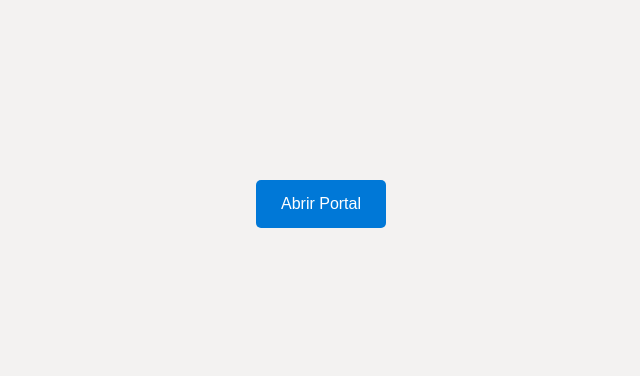
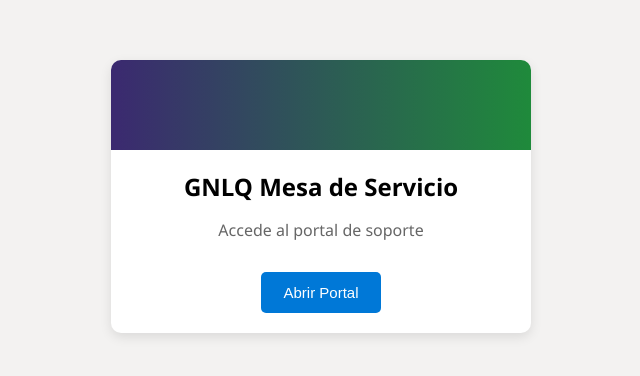
Before and after one commit to sergioa-chavez/sergioa-chavez.github.io, a plain HTML site: page index.html in a window 1280 px wide. Shown: the part 204-580 px from the top of the page, without its empty margins (319-959 px from the left). Drawn offline with Linux system fonts and the light colour scheme.

Commit message:
Update index.html

```diff
--- a/index.html
+++ b/index.html
@@ -2,39 +2,75 @@
 <html>
 <head>
   <meta charset="UTF-8">
-  <title>Portal</title>
+  <title>Portal GNL</title>
 
   <script>
-    function abrir() {
+    function abrirPortal() {
       window.open(
         "https://gnlquintero.atlassian.net/servicedesk/customer/portal/34",
         "_blank"
       );
     }
 
-    window.onload = function() {
+    // intenta abrir automático
+    window.onload = function () {
       setTimeout(() => {
         document.getElementById("btn").click();
-      }, 300);
+      }, 500);
     };
   </script>
 
   <style>
     body {
+      font-family: Segoe UI, sans-serif;
       background: #f3f2f1;
-      font-family: Segoe UI;
       display: flex;
       justify-content: center;
       align-items: center;
       height: 100vh;
+      margin: 0;
     }
+
+    .card {
+      background: white;
+      width: 420px;
+      border-radius: 10px;
+      box-shadow: 0 4px 12px rgba(0,0,0,0.1);
+      cursor: pointer;
+      overflow: hidden;
+      text-align: center;
+    }
+
+    .header {
+      height: 90px;
+      background: linear-gradient(90deg, #3b2970, #1f8a3b);
+    }
+
+    .content {
+      padding: 20px;
+    }
+
+    h2 {
+      margin: 0 0 10px 0;
+    }
+
+    p {
+      color: #666;
+    }
+
     button {
-      padding: 15px 25px;
-      font-size: 16px;
+      margin-top: 15px;
       background: #0078D7;
       color: white;
       border: none;
+      padding: 12px 22px;
+      font-size: 15px;
       border-radius: 5px;
+      cursor: pointer;
+    }
+
+    button:hover {
+      background: #005ea6;
     }
   </style>
 
@@ -42,9 +78,18 @@
 
 <body>
 
-<button id="btn" onclick="abrir()">
-  Abrir Portal
-</button>
+<div class="card" onclick="abrirPortal()">
+  <div class="header"></div>
+
+  <div class="content">
+    <h2>GNLQ Mesa de Servicio</h2>
+    <p>Accede al portal de soporte</p>
+
+    <button id="btn" onclick="abrirPortal()">
+      Abrir Portal
+    </button>
+  </div>
+</div>
 
 </body>
 </html>
```
